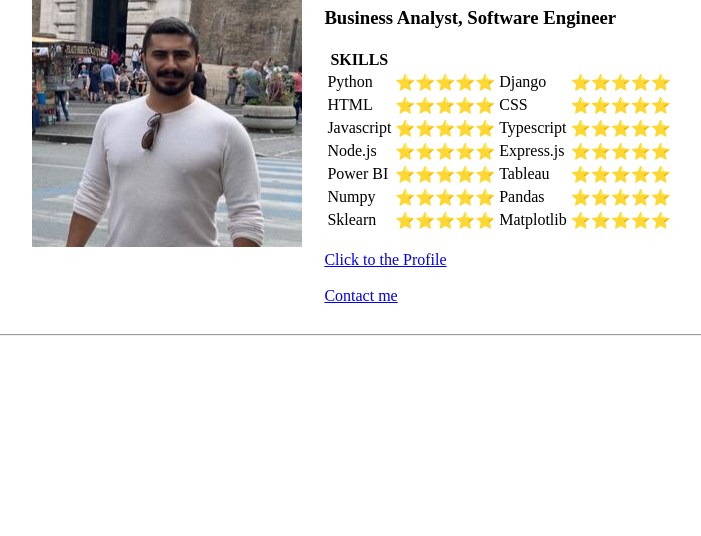
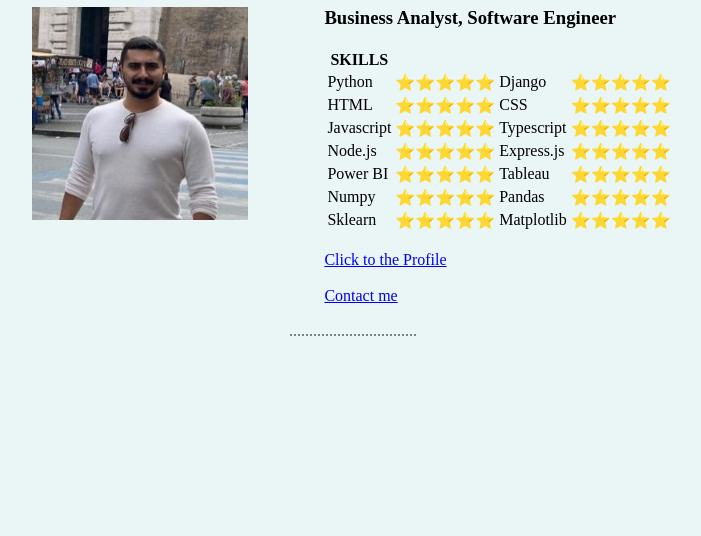
Before and after one commit to arslancan521/New-Profil-Page-with-HTML, a plain HTML site: page index.html in a window 1280 px wide. Shown: the part 264-800 px from the top of the page, without its empty margins (287-988 px from the left). Drawn offline with Linux system fonts and the light colour scheme.

Commit message:
Add files via upload

```diff
--- a/index.html
+++ b/index.html
@@ -5,6 +5,34 @@
   <meta charset="utf-8">
   <meta name="description" content="Can Arslan's Profile Page">
   <title>Can Arslan Profile</title>
+
+  <style media="screen">
+
+    body {
+      background-color : #EAF6F6;
+
+    }
+
+    img {
+
+      width : 80%;
+
+    }
+
+    hr {
+
+
+      border-style : none;
+      border-top-style : dotted;
+      width : 10%;
+      border-color : grey;
+      border-width : 2px;
+
+    }
+
+
+  </style>
+
 </head>
 
 <br>
```
